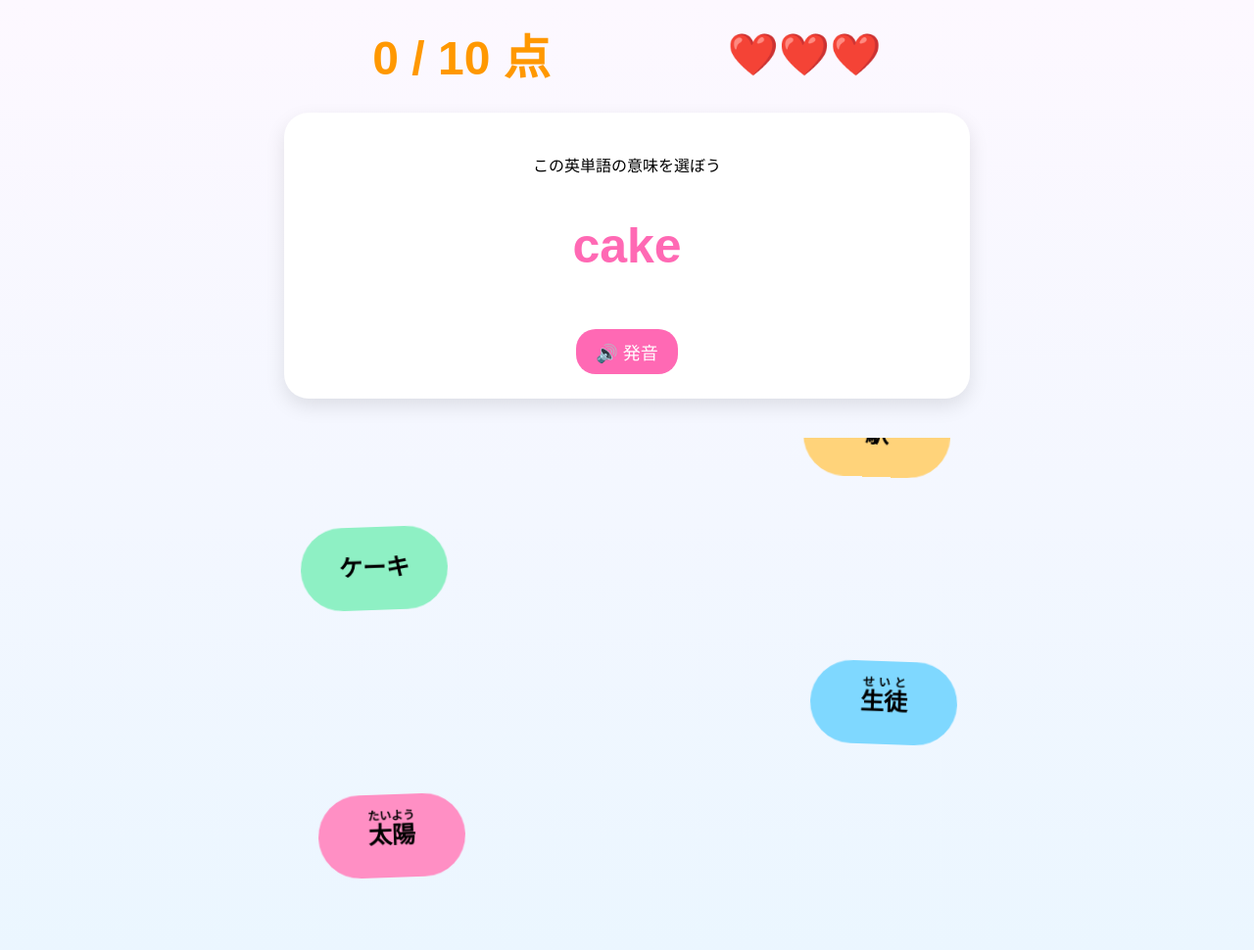
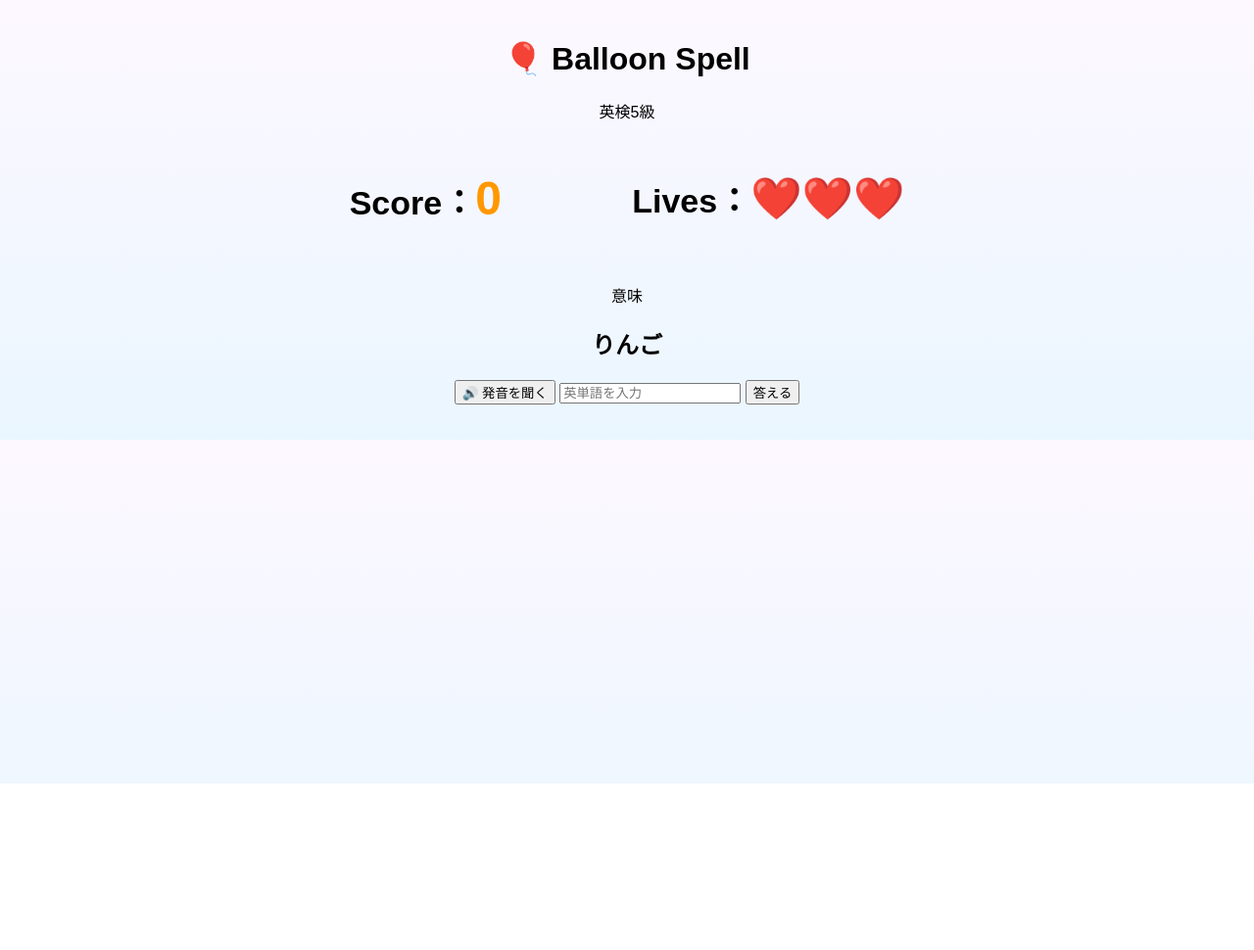
Before and after one commit to Mikittycher/balloon-spell-grade5, a plain HTML site: page index.html in a window 1280 px wide. Shown: the whole page at 98% size. After the commit the page ends 800 px from the top, so only its background shows below. Drawn offline with Linux system fonts and the light colour scheme.

Commit message:
Update title and structure of index.html

```diff
--- a/index.html
+++ b/index.html
@@ -1,45 +1,50 @@
+
 <!DOCTYPE html>
 <html lang="ja">
 <head>
   <meta charset="UTF-8">
   <meta name="viewport" content="width=device-width, initial-scale=1.0">
-
-  <title>Balloon Quest</title>
-
+  <title>Balloon Spell Grade 5</title>
   <link rel="stylesheet" href="style.css">
 </head>
 
 <body>
-
   <main class="game-container">
 
-    <header class="status-bar">
-      <div id="score">Score：0</div>
-      <div id="lives">❤️❤️❤️</div>
-    </header>
+    <h1>🎈 Balloon Spell</h1>
+    <p class="level">英検5級</p>
 
-    <section class="question-box">
-      <p>この英単語の意味を選ぼう</p>
+    <div class="status-bar">
+      <p>Score：<span id="score">0</span></p>
+      <p>Lives：<span id="lives">❤️❤️❤️</span></p>
+    </div>
 
-      <h1 id="english-word">house</h1>
+    <section class="question-card">
+      <p class="label">意味</p>
+      <h2 id="meaning">りんご</h2>
 
-      <button id="sound-button">🔊 発音</button>
+      <button id="speak-button" type="button">
+        🔊 発音を聞く
+      </button>
+
+      <input
+        id="answer-input"
+        type="text"
+        placeholder="英単語を入力"
+        autocomplete="off"
+        autocapitalize="none"
+        spellcheck="false"
+      >
+
+      <button id="answer-button" type="button">
+        答える
+      </button>
+
+      <p id="message"></p>
     </section>
-
-    <section id="choices" class="choices">
-
-      <button class="balloon">今日</button>
-      <button class="balloon">お父さん</button>
-      <button class="balloon">家</button>
-      <button class="balloon">医者</button>
-
-    </section>
-
-    <p id="result"></p>
 
   </main>
 
   <script src="script.js"></script>
-
 </body>
 </html>
```
